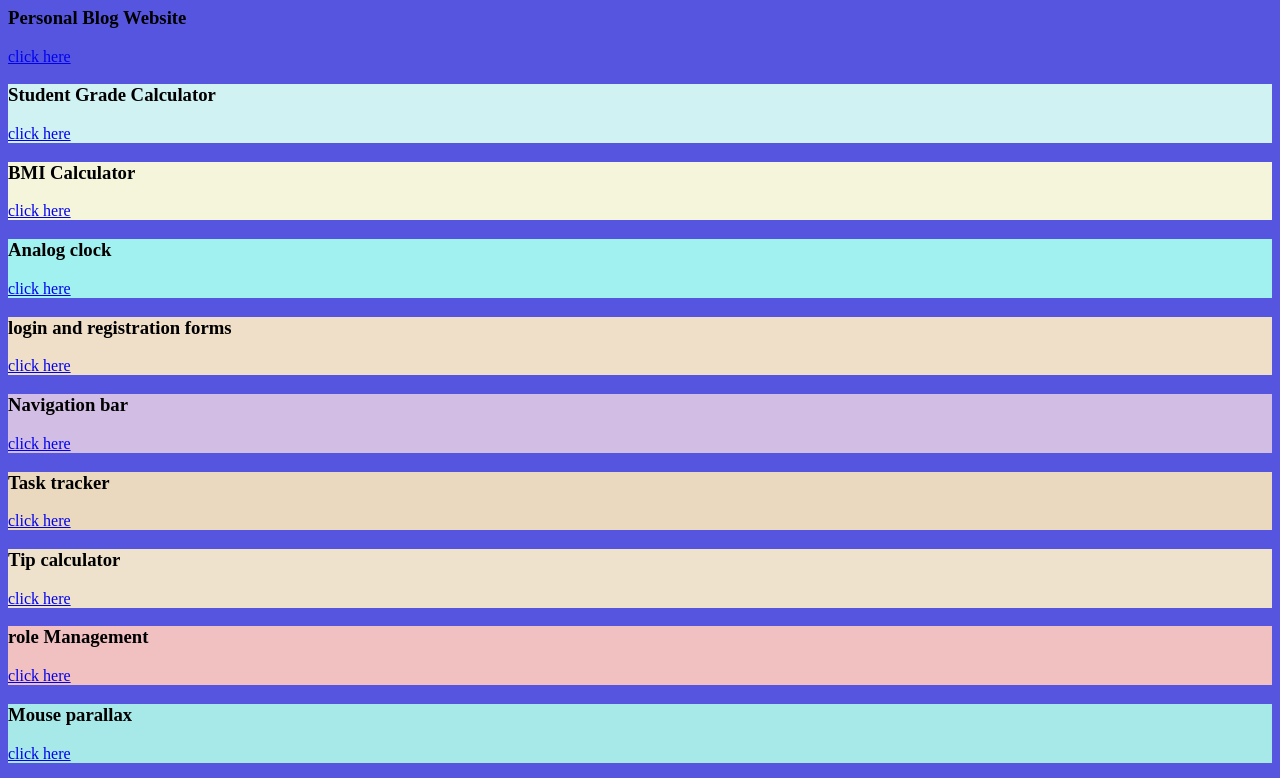
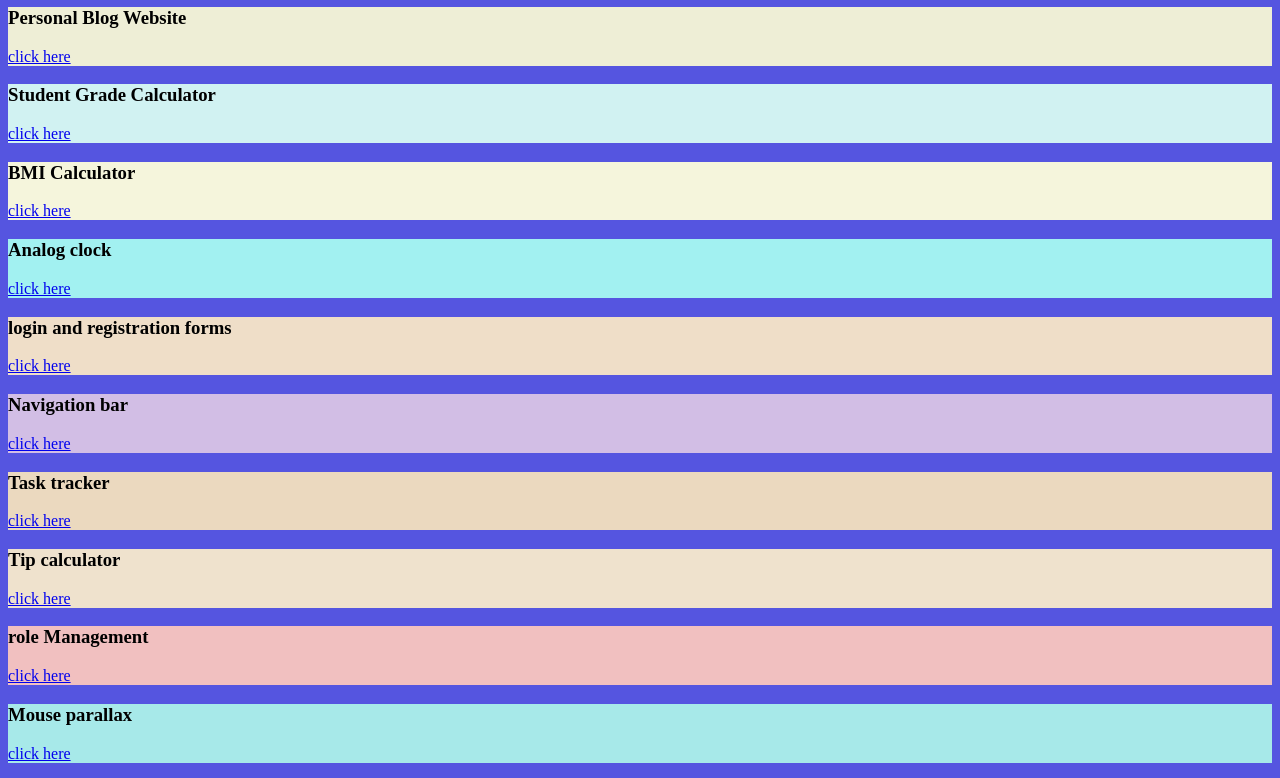
Before and after one commit to deepbhagat123/my-project, a plain HTML site: page index.html in a window 1280 px wide. Shown: the part 73-851 px from the top of the page. Drawn offline with Linux system fonts and the light colour scheme.

Commit message:
Update index.html

```diff
--- a/index.html
+++ b/index.html
@@ -7,6 +7,9 @@
     <style>
          div.project{
             text-align: center;
+         }
+        div.blog{
+            background-color: rgb(238, 238, 214);
          }
          div.grade_calculator{
             background-color: rgb(209, 242, 242);
```
